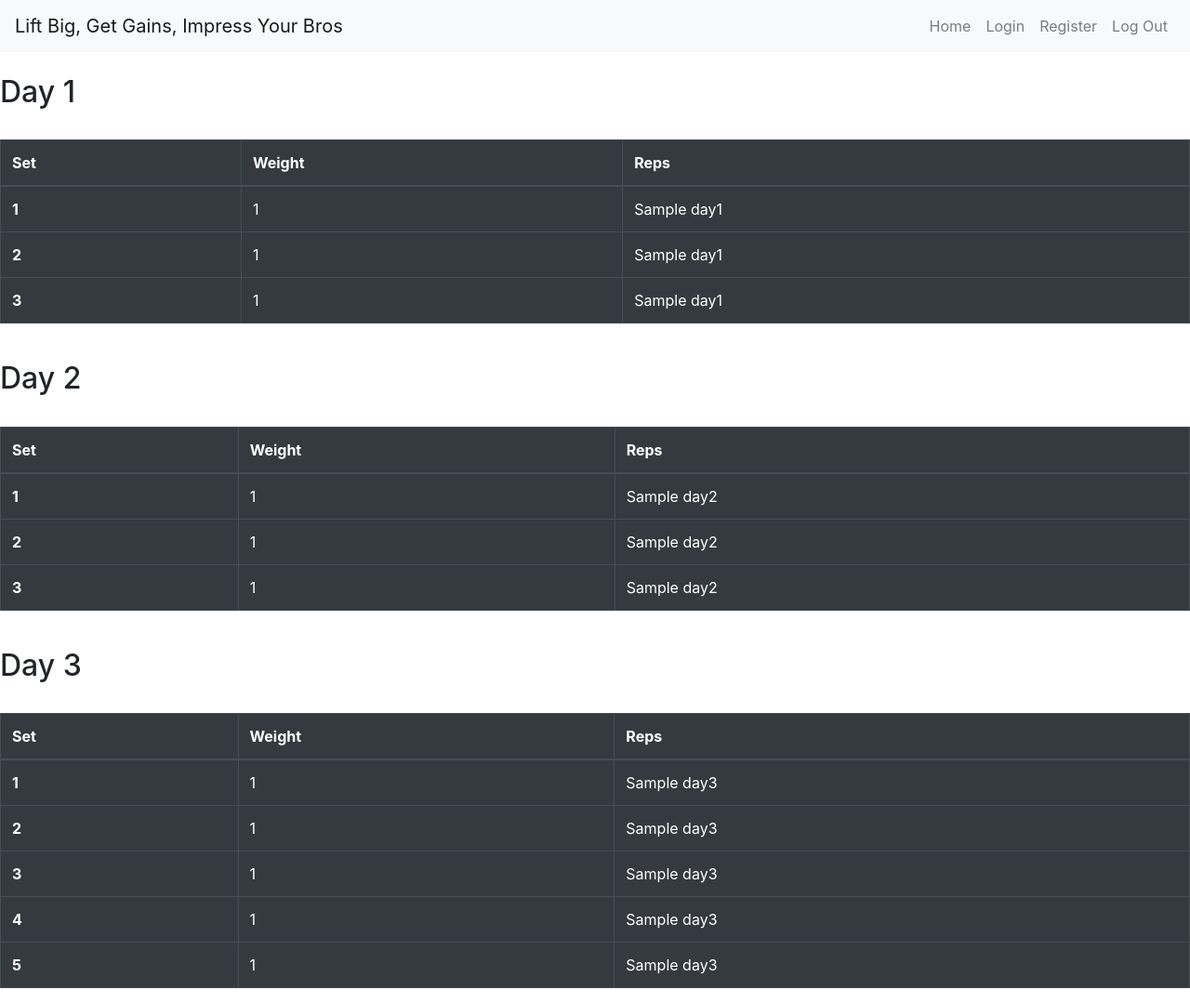
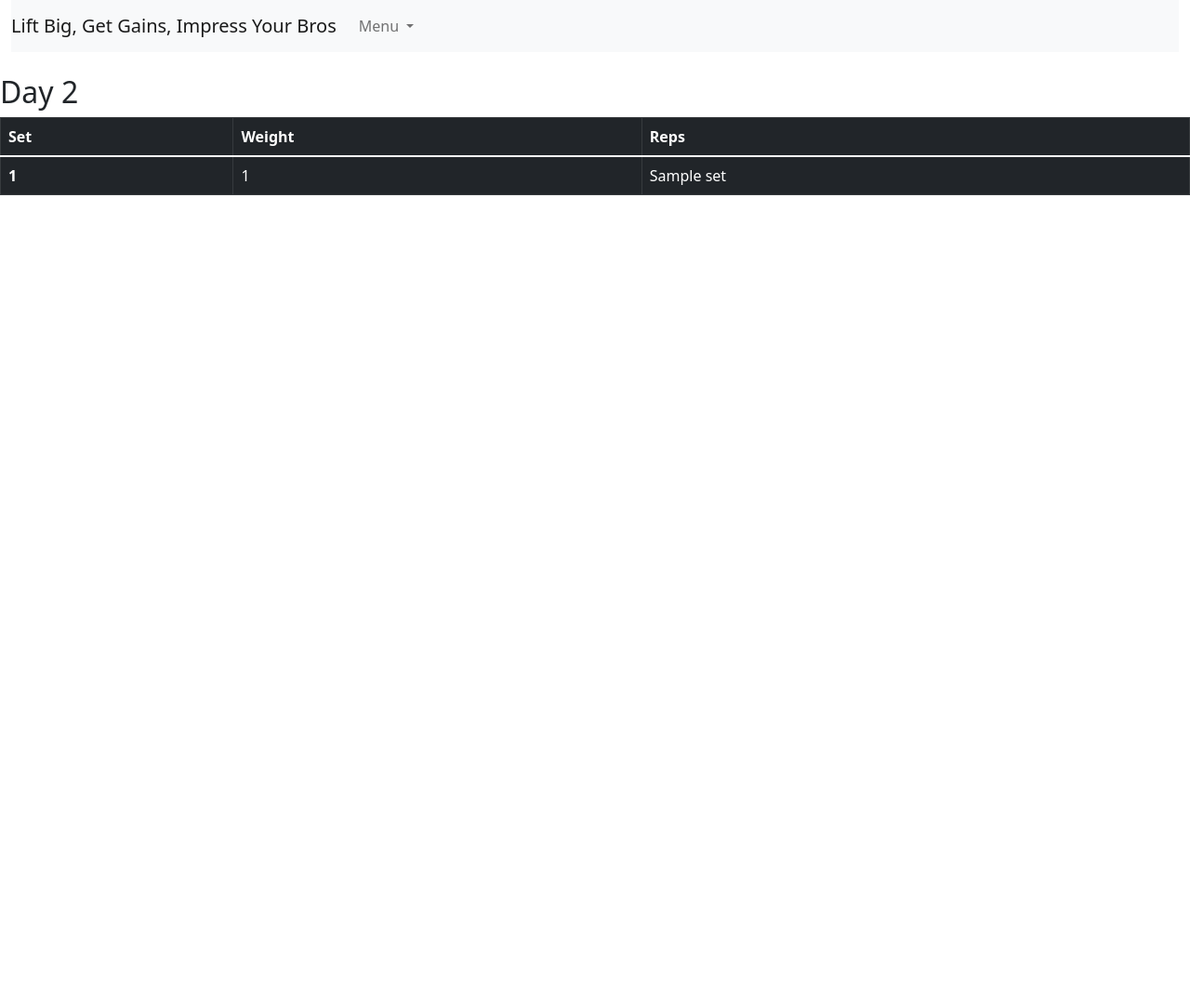
Before and after one commit to ObiBaratt/Workout-v1, a Flask app: template templates/workout.html in a window 1280 px wide. Shown: the whole page at 93% size. After the commit the page ends 210 px from the top, so only its background shows below. Run offline with Flask 2, Linux system fonts and the light colour scheme; the template is opened without the code that fills it: most values are stand-ins (such as "Sample title", 1, 10 or a date in 2020); some libraries are stand-ins or nearby versions.

Commit message:
Refactored workout.html to use jinja, added dropdown, refactored server side code to increase modularity

```diff
--- a/app.py
+++ b/app.py
@@ -43,9 +43,9 @@ def home():
         calc = Calc1rm()
         one_rm = calc.calc_one_rm(weight=weight, reps=reps)
         max_dict = calc.max_reps
-        squat = squat_overload_func(one_rm=one_rm, max_dict=max_dict)
-        return render_template('workout.html', day1=squat[0], day2=squat[1], day3=squat[2])
-
+        if form.workout.data == 'overload':  #  REPLACE WITH A DICT FUNC OF WORKOUT PLANS
+            overload = squat_overload_func(one_rm=one_rm, max_dict=max_dict)
+            return render_template('workout.html', days=overload)
     else:
         return render_template('index.html', form=form)
 
--- a/calc1rm.py
+++ b/calc1rm.py
@@ -11,9 +11,3 @@ class Calc1rm:
         max_percent = self.max_reps[reps]
         self.one_rm = int(weight / max_percent)
         return self.one_rm
-
-
-# calc = MaxCalc()
-#
-# my_max = calc.calc_one_rm(5, 365)
-# print(my_max)
--- a/templates/base.html
+++ b/templates/base.html
@@ -5,37 +5,51 @@
     <meta charset="utf-8">
     <meta http-equiv="X-UA-Compatible" content="IE=edge">
     <meta name="viewport" content="width=device-width, initial-scale=1">
+
     <title>Workout Web</title>
-    <link rel="stylesheet" href="https://stackpath.bootstrapcdn.com/bootstrap/4.5.2/css/bootstrap.min.css">
-    <link rel="stylesheet" href="{{ url_for('static', filename='css/styles.css')}}">
+
+    <link href="https://cdn.jsdelivr.net/npm/bootstrap@5.1.3/dist/css/bootstrap.min.css" rel="stylesheet" integrity="sha384-1BmE4kWBq78iYhFldvKuhfTAU6auU8tT94WrHftjDbrCEXSU1oBoqyl2QvZ6jIW3" crossorigin="anonymous">
+{#    <link rel="stylesheet" href="{{ url_for('static', filename='css/styles.css')}}">#}
     <link rel="shortcut icon" href="/static/assets/WorkoutFav.ico">
+
 </head>
 
 <body>
 
+<div class="container-fluid">
 <nav class="navbar navbar-expand-lg navbar-light bg-light">
   <a class="navbar-brand" href="/">Lift Big, Get Gains, Impress Your Bros</a>
-  <div class="collapse navbar-collapse">
-    <ul class="navbar-nav ml-auto">
-      <li class="nav-item">
-        <a class="nav-link" href="{{ url_for('home') }}">Home</a>
+<button class="navbar-toggler" type="button" data-bs-toggle="collapse" data-bs-target="#navbarNavDarkDropdown" aria-controls="navbarNavDarkDropdown" aria-expanded="false" aria-label="Toggle navigation">
+      <span class="navbar-toggler-icon"></span>
+    </button>
+  <div class="collapse navbar-collapse" id="navbarNavDarkDropdown">
+    <ul class="navbar-nav">
+      <li class="nav-item dropdown">
+          <a class="nav-link dropdown-toggle" href="#" id="navbarDarkDropdownMenuLink" role="button" data-bs-toggle="dropdown" aria-expanded="false">
+            Menu
+          </a>
+          <ul class="dropdown-menu dropdown-menu-dark" aria-labelledby="navbarDarkDropdownMenuLink">
+          <li>
+        <a class="dropdown-item" href="{{ url_for('home') }}">Home</a>
       </li>
+
         {% if not logged_in %}
-      <li class="nav-item">
-        <a class="nav-link" href="{{ url_for('login') }}">Login</a>
+      <li>
+        <a class="dropdown-item" href="{{ url_for('login') }}">Login</a>
       </li>
-        <li class="nav-item">
-        <a class="nav-link" href="{{ url_for('register') }}">Register</a>
+        <li>
+        <a class="dropdown-item" href="{{ url_for('register') }}">Register</a>
       </li>
         {% endif %}
-<li class="nav-item">
-        <a class="nav-link" href="{{ url_for('logout') }}">Log Out</a>
+            <li>
+        <a class="dropdown-item"  href="{{ url_for('logout') }}">Log Out</a>
       </li>
-    </ul>
-
-
+            </ul>
+            </li>
+            </ul>
   </div>
 </nav>
+</div>
 {% with messages = get_flashed_messages() %}
   {% if messages %}
     <ul class=flashes>
@@ -48,6 +62,8 @@
 {% block content %}
 
 {% endblock %}
+
+<script src="https://cdn.jsdelivr.net/npm/bootstrap@5.1.3/dist/js/bootstrap.bundle.min.js" integrity="sha384-ka7Sk0Gln4gmtz2MlQnikT1wXgYsOg+OMhuP+IlRH9sENBO0LRn5q+8nbTov4+1p" crossorigin="anonymous"></script>
 </body>
 
 </html>
--- a/templates/workout.html
+++ b/templates/workout.html
@@ -1,128 +1,25 @@
 {% extends "base.html" %}
 
 {% block content %}
+    {% for day in days %}
+        <table class="table table-bordered table-dark">
             <br/>
-    <h2>Day 1</h2>
-    <br/>
-    <table class="table table-bordered table-dark">
+            <h2>Day {{ days.index(day) + 1 }}</h2>
             <thead>
             <tr>
                 <th scope="col">Set</th>
                 <th scope="col">Weight</th>
                 <th scope="col">Reps</th>
+            </thead>
+            {% for set in day %}
+                <tr>
+                    <th scope="row">{{ loop.index }}</th>
+                    <td>{{ set[0] }}</td>
+                    <td>{{ set[1] }}</td>
                 </tr>
-  </thead>
-  <tbody>
-    <tr>
-      <th scope="row">1</th>
-      <td>{{ day1[0][0] }}</td>
-      <td>{{ day1[0][1] }}</td>
-    </tr>
-    <tr>
-      <th scope="row">2</th>
-      <td>{{ day1[1][0] }}</td>
-      <td>{{ day1[1][1] }}</td>
-    </tr>
-           <tr>
-      <th scope="row">3</th>
-      <td>{{ day1[2][0] }}</td>
-      <td>{{ day1[2][1] }}</td>
-    </tr>
-  </tbody>
+
+            {% endfor %}
         </table>
+    {% endfor %}
 
-        <br/>
-    <h2>Day 2</h2>
-    <br/>
-    <table class="table table-bordered table-dark">
-  <thead>
-    <tr>
-      <th scope="col">Set</th>
-      <th scope="col">Weight</th>
-      <th scope="col">Reps</th>
-    </tr>
-  </thead>
-  <tbody>
-    <tr>
-      <th scope="row">1</th>
-      <td>{{ day2[0][0] }}</td>
-      <td>{{ day2[0][1] }}</td>
-    </tr>
-    <tr>
-      <th scope="row">2</th>
-      <td>{{ day2[1][0] }}</td>
-      <td>{{ day2[1][1] }}</td>
-    </tr>
-           <tr>
-      <th scope="row">3</th>
-      <td>{{ day2[2][0] }}</td>
-      <td>{{ day2[2][1] }}</td>
-    </tr>
-  </tbody>
-    </table>
-
-        <br/>
-    <h2>Day 3</h2>
-    <br/>
-    <table class="table table-bordered table-dark">
-  <thead>
-    <tr>
-      <th scope="col">Set</th>
-      <th scope="col">Weight</th>
-      <th scope="col">Reps</th>
-    </tr>
-  </thead>
-  <tbody>
-    <tr>
-      <th scope="row">1</th>
-      <td>{{ day3[0][0] }}</td>
-      <td>{{ day3[0][1] }}</td>
-    </tr>
-    <tr>
-      <th scope="row">2</th>
-      <td>{{ day3[1][0] }}</td>
-      <td>{{ day3[1][1] }}</td>
-    </tr>
-           <tr>
-      <th scope="row">3</th>
-      <td>{{ day3[2][0] }}</td>
-      <td>{{ day3[2][1] }}</td>
-    </tr>
-               <tr>
-      <th scope="row">4</th>
-        <td>{{ day3[3][0] }}</td>
-      <td>{{ day3[3][1] }}</td>
-               </tr>
-               <tr>
-      <th scope="row">5</th>
-      <td>{{ day3[4][0] }}</td>
-      <td>{{ day3[4][1] }}</td>
-               </tr>
-  </tbody>
-    </table>
-
-{#      <tr>#}
-{#      <th scope="row">2</th>#}
-{#      <td>{{ day2[0][0] }}</td>#}
-{#      <td>{{ day2[0][1] }}</td>#}
-{#      <td>{{ day2[1][0] }}</td>#}
-{#      <td>{{ day2[1][1] }}</td>#}
-{#      <td>{{ day2[2][0] }}</td>#}
-{#      <td>{{ day2[2][1] }}</td>#}
-{#    </tr>#}
-{#        <tr>#}
-{#      <th scope="row">3</th>#}
-{#      <td>{{ day3[0][0] }}</td>#}
-{#      <td>{{ day3[0][1] }}</td>#}
-{#      <td>{{ day3[1][0] }}</td>#}
-{#      <td>{{ day3[1][1] }}</td>#}
-{#      <td>{{ day3[2][0] }}</td>#}
-{#      <td>{{ day3[2][1] }}</td>#}
-{#      <td>{{ day3[3][0] }}</td>#}
-{#      <td>{{ day3[3][1] }}</td>#}
-{#      <td>{{ day3[4][0] }}</td>#}
-{#      <td>{{ day3[4][1] }}</td>#}
-{#    </tr>#}
-{#  </tbody>#}
-{#</table>#}
 {% endblock %}
```
Also changed, not shown: squat_overload.py (+2 -11 lines). Lines whose indentation alone changed are shown as unchanged.
